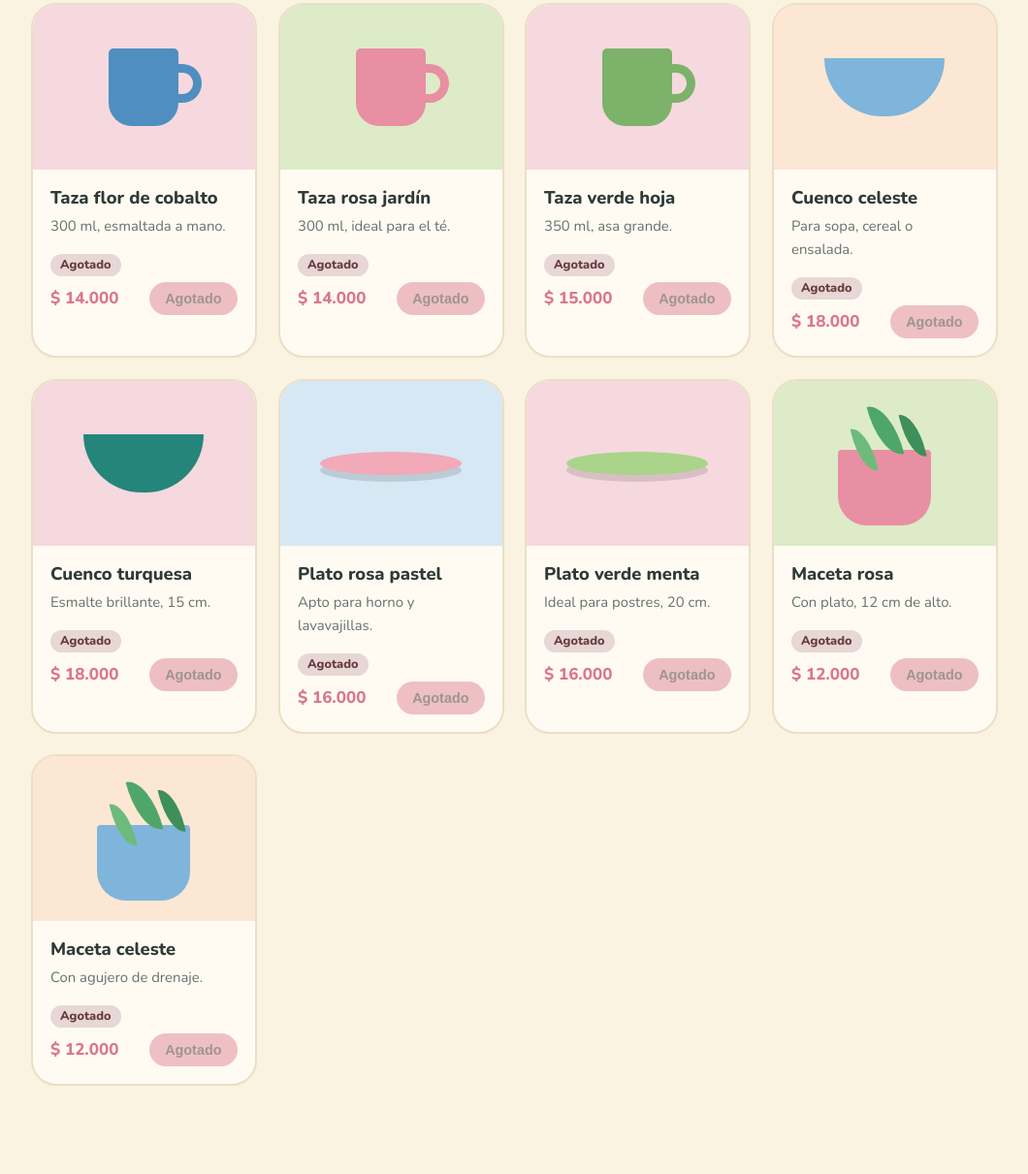
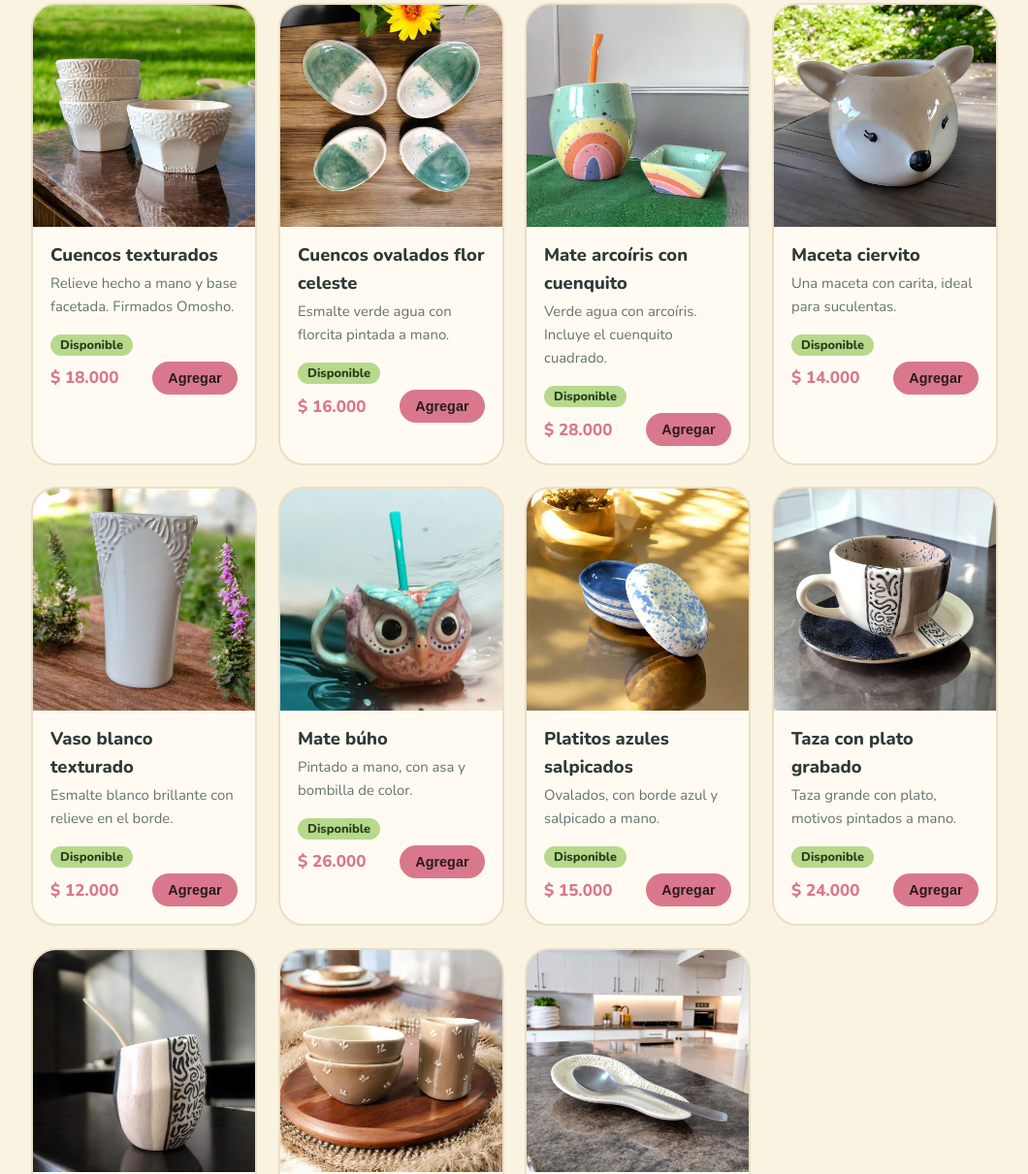
Before and after one commit to omoshohechoconamor/omosho, a plain HTML site: page index.html in a window 1280 px wide. Shown: the part 854-2065 px from the top of the page at 97% size, without its empty margins (110-1170 px from the left). Drawn offline with nearby package versions, Linux system fonts and the light colour scheme.

Commit message:
Add files via upload

```diff
--- a/index.html
+++ b/index.html
@@ -87,6 +87,9 @@ body.open .drawer{transform:none}body.open .shade{opacity:1;pointer-events:auto}
 .btn[disabled]{opacity:.45;pointer-events:none}
 .tag{display:inline-block;font-size:.8rem;font-weight:800;border-radius:99px;padding:1px 10px;background:var(--leaf);color:#26401a;margin-bottom:6px}
 .tag.low{background:#FFE0A8;color:#5a3b00}.tag.out{background:#e7d7d7;color:#6a3a3a}
+.art{height:auto;aspect-ratio:1/1;position:relative;display:block;background:var(--pink)}
+.art img{position:absolute;inset:0;width:100%;height:100%;object-fit:cover;transition:opacity .4s,transform .5s}
+.art img.alt{opacity:0}.card:hover .art img.alt{opacity:1}.card:hover .art img:first-child{transform:scale(1.05)}
 @media (prefers-reduced-motion:reduce){*{animation:none!important;transition:none!important}}
 </style>
 </head>
@@ -134,15 +137,17 @@ body.open .drawer{transform:none}body.open .shade{opacity:1;pointer-events:auto}
 var STATE=window.STOCK||{};
 var WA="5493814091605";
 var items=[
-{n:"Taza flor de cobalto",c:"Tazas",s:"m",col:"#4F8FC0",t:"#F6D9DE",d:"300 ml, esmaltada a mano.",p:"$ 14.000"},
-{n:"Taza rosa jardín",c:"Tazas",s:"m",col:"#E88FA3",t:"#DDEBC8",d:"300 ml, ideal para el té.",p:"$ 14.000"},
-{n:"Taza verde hoja",c:"Tazas",s:"m",col:"#7DB26A",t:"#F6D9DE",d:"350 ml, asa grande.",p:"$ 15.000"},
-{n:"Cuenco celeste",c:"Cuencos",s:"b",col:"#7FB5DA",t:"#FBE7D4",d:"Para sopa, cereal o ensalada.",p:"$ 18.000"},
-{n:"Cuenco turquesa",c:"Cuencos",s:"b",col:"#25857B",t:"#F6D9DE",d:"Esmalte brillante, 15 cm.",p:"$ 18.000"},
-{n:"Plato rosa pastel",c:"Platos",s:"p",col:"#F2A9B8",t:"#D5E8F4",d:"Apto para horno y lavavajillas.",p:"$ 16.000"},
-{n:"Plato verde menta",c:"Platos",s:"p",col:"#A9D48A",t:"#F6D9DE",d:"Ideal para postres, 20 cm.",p:"$ 16.000"},
-{n:"Maceta rosa",c:"Macetas",s:"t",col:"#E88FA3",t:"#DDEBC8",d:"Con plato, 12 cm de alto.",p:"$ 12.000"},
-{n:"Maceta celeste",c:"Macetas",s:"t",col:"#7FB5DA",t:"#FBE7D4",d:"Con agujero de drenaje.",p:"$ 12.000"}
+{n:"Cuencos texturados",c:"Cuencos",im:["img/cuencos-texturados.jpg"],d:"Relieve hecho a mano y base facetada. Firmados Omosho.",p:"$ 18.000"},
+{n:"Cuencos ovalados flor celeste",c:"Cuencos",im:["img/cuencos-flor-celeste.jpg"],d:"Esmalte verde agua con florcita pintada a mano.",p:"$ 16.000"},
+{n:"Mate arcoíris con cuenquito",c:"Mates",im:["img/mate-arcoiris.jpg"],d:"Verde agua con arcoíris. Incluye el cuenquito cuadrado.",p:"$ 28.000"},
+{n:"Maceta ciervito",c:"Macetas",im:["img/maceta-ciervito.jpg"],d:"Una maceta con carita, ideal para suculentas.",p:"$ 14.000"},
+{n:"Vaso blanco texturado",c:"Tazas y vasos",im:["img/vaso-texturado.jpg"],d:"Esmalte blanco brillante con relieve en el borde.",p:"$ 12.000"},
+{n:"Mate búho",c:"Mates",im:["img/mate-buho.jpg"],d:"Pintado a mano, con asa y bombilla de color.",p:"$ 26.000"},
+{n:"Platitos azules salpicados",c:"Platos",im:["img/platitos-azules.jpg"],d:"Ovalados, con borde azul y salpicado a mano.",p:"$ 15.000"},
+{n:"Taza con plato grabado",c:"Tazas y vasos",im:["img/taza-con-plato.jpg"],d:"Taza grande con plato, motivos pintados a mano.",p:"$ 24.000"},
+{n:"Mate grafismos",c:"Mates",im:["img/mate-grafismos.jpg","img/mate-grafismos-2.jpg"],d:"Blanco y gris con grafismos negros pintados a mano.",p:"$ 28.000"},
+{n:"Cuencos y vaso beige",c:"Cuencos",im:["img/set-beige.jpg"],d:"Esmalte beige con motivos en relieve. Se vende por pieza.",p:"$ 16.000"},
+{n:"Apoyacuchara texturado",c:"Cocina",im:["img/apoyacuchara.jpg"],d:"Para tener la cuchara a mano sin ensuciar la mesada.",p:"$ 9.000"}
 ];
 function stockOf(i){var e=STATE[i.n];return e&&typeof e.s==="number"?e.s:5}
 function priceOf(i){var e=STATE[i.n];return e&&e.p>0?e.p:parseInt(i.p.replace(/\D/g,""),10)}
@@ -152,7 +157,7 @@ var chips=document.getElementById("chips"),grid=document.getElementById("grid");
 function show(cat){
   Array.prototype.forEach.call(chips.children,function(b){b.setAttribute("aria-pressed",b.textContent===cat)});
   grid.innerHTML=items.filter(function(i){return cat==="Todo"||i.c===cat}).map(function(i,k){
-    return '<article class="card" style="animation-delay:'+k*60+'ms"><div class="art" style="--tint:'+i.t+'"><i class="'+i.s+'" style="--c:'+i.col+';background:'+i.col+'"></i></div><div class="info"><h3>'+i.n+'</h3><p>'+i.d+'</p>'+(stockOf(i)<=0?'<span class="tag out">Agotado</span>':stockOf(i)<=3?'<span class="tag low">Quedan '+stockOf(i)+'</span>':'<span class="tag">Disponible</span>')+'<div class="row"><span class="price">'+fmt(priceOf(i))+'</span>'+(stockOf(i)>0?'<button class="btn s" data-add="'+i.n+'">Agregar</button>':'<button class="btn s" disabled>Agotado</button>')+'</div></div></article>';
+    return '<article class="card" style="animation-delay:'+k*60+'ms"><div class="art">'+i.im.map(function(u,k){return '<img src="'+u+'" alt="'+(k?"":i.n)+'" loading="lazy"'+(k?' class="alt"':'')+'>'}).join("")+'</div><div class="info"><h3>'+i.n+'</h3><p>'+i.d+'</p>'+(stockOf(i)<=0?'<span class="tag out">Agotado</span>':stockOf(i)<=3?'<span class="tag low">Quedan '+stockOf(i)+'</span>':'<span class="tag">Disponible</span>')+'<div class="row"><span class="price">'+fmt(priceOf(i))+'</span>'+(stockOf(i)>0?'<button class="btn s" data-add="'+i.n+'">Agregar</button>':'<button class="btn s" disabled>Agotado</button>')+'</div></div></article>';
   }).join("");
 }
 cats.forEach(function(c){var b=document.createElement("button");b.className="chip";b.textContent=c;b.onclick=function(){show(c)};chips.appendChild(b)});
--- a/stock.js
+++ b/stock.js
@@ -2,15 +2,17 @@
 // Para actualizar: cambiá los números y guardá el archivo.
 //   s = cantidad disponible (0 = agotado)
 //   p = precio en pesos, sin puntos ni signo $
-// No borres las comillas, los dos puntos ni las comas.
+// Los nombres tienen que ser iguales a los de index.html.
 window.STOCK = {
-  "Taza flor de cobalto": { s: 0, p: 14000 },
-  "Taza rosa jardín": { s: 0, p: 14000 },
-  "Taza verde hoja": { s: 0, p: 15000 },
-  "Cuenco celeste": { s: 0, p: 18000 },
-  "Cuenco turquesa": { s: 0, p: 18000 },
-  "Plato rosa pastel": { s: 0, p: 16000 },
-  "Plato verde menta": { s: 0, p: 16000 },
-  "Maceta rosa": { s: 0, p: 12000 },
-  "Maceta celeste": { s: 0, p: 12000 }
+  "Cuencos texturados": { s: 5, p: 18000 },
+  "Cuencos ovalados flor celeste": { s: 5, p: 16000 },
+  "Mate arcoíris con cuenquito": { s: 5, p: 28000 },
+  "Maceta ciervito": { s: 5, p: 14000 },
+  "Vaso blanco texturado": { s: 5, p: 12000 },
+  "Mate búho": { s: 5, p: 26000 },
+  "Platitos azules salpicados": { s: 5, p: 15000 },
+  "Taza con plato grabado": { s: 5, p: 24000 },
+  "Mate grafismos": { s: 5, p: 28000 },
+  "Cuencos y vaso beige": { s: 5, p: 16000 },
+  "Apoyacuchara texturado": { s: 5, p: 9000 }
 };
```
Also changed, not shown: img/apoyacuchara.jpg (added), img/cuencos-flor-celeste.jpg (added), img/cuencos-texturados.jpg (added), img/maceta-ciervito.jpg (added), img/mate-arcoiris.jpg (added), img/mate-buho.jpg (added), img/mate-grafismos-2.jpg (added), img/mate-grafismos.jpg (added), img/platitos-azules.jpg (added), img/set-beige.jpg (added), img/taza-con-plato.jpg (added), img/vaso-texturado.jpg (added).
